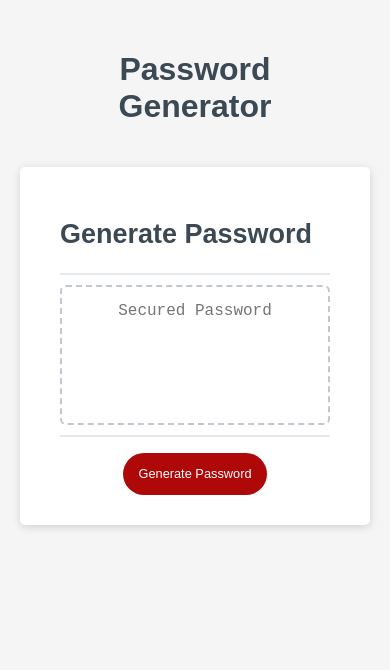
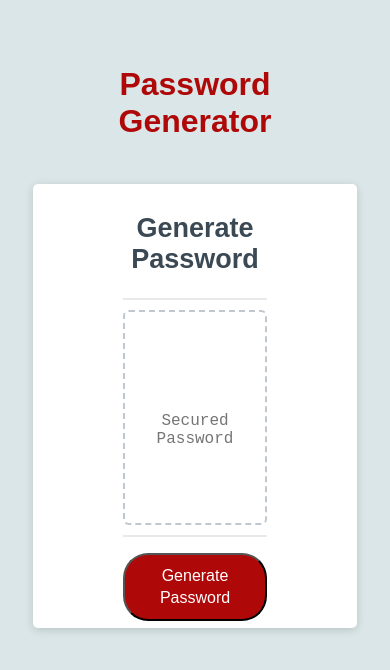
Before and after one commit to Bermejo246/3rd-Challange, a plain HTML site: page index.html in a window 390 px wide. Drawn offline with Linux system fonts and the light colour scheme.

Commit message:
new changes

```diff
--- a/script.js
+++ b/script.js
@@ -1,16 +1,16 @@
 function init() {
-  var passLength = prompt('How long of a password?');
+  var passLength = prompt('How long would you like the password?');
     console.log(passLength);
 
     if(!passLength) return;
 
     if (passLength > 128){
-      alert("Error: The length is too long");
+      alert("Error: Length is too long");
         return init();
       }
 
       if (passLength < 8){
-      alert("Error: The length is too short");
+      alert("Error: Length is too short");
       return init();
     }
 
@@ -18,10 +18,11 @@ function init() {
     var temp = "";
     var password = "";
     var alpha = "abcdefghijklmnopqrstuvwxyz";
-    var numbers = confirm("Do you want numbers in your password?");
-    var upper = confirm("Do you want uppercase letters in your password?");
-    var lower = confirm("Do you want lowercase letters in your password");
-    var special = confirm("Do you want special characters in your password?");
+    var numbers = confirm("Numbers in your password?");
+    var lower = confirm("Lowercase letters in your password");
+    var special = confirm("Special characters in your password?");
+    var upper = confirm("Uppercase letters in your password?");
+
 
 
     if (numbers) temp+="0123456789";
--- a/style.css
+++ b/style.css
@@ -1,40 +1,53 @@
 *,
 *::before,
+
 *::after {
   box-sizing: border-box;
 }
 
 html,
+
 body,
 .wrapper {
+
+  padding: 3;
   height: 100%;
-  margin: 0;
-  padding: 0;
+  margin: 3;
+
 }
 
 
 header {
+
   text-align: center;
-  padding: 20px;
-  padding-top: 0px;
-  color: hsl(206, 17%, 28%);
+  padding: 22px;
+  padding-top: 2px;
+  color: hsl(360, 91%, 36%);
+
 }
 
 
 body {
+
+  text-align: center;
+  background-color: whitesmoke;
   font-family: sans-serif;
-  background-color: whitesmoke;
+  background-color: rgb(218, 230, 231);
+
 }
 
 .wrapper {
-  padding-top: 30px;
-  padding-left: 20px;
-  padding-right: 20px;
+
+  padding-right: 25px;
+  padding-top: 35px;
+  padding-left: 25px;
+
 }
 
 
 
 .card {
+
   background-color: hsl(0, 0%, 100%);
   border-radius: 5px;
   border-width: 1px;
@@ -43,43 +56,57 @@ body {
   font-size: 18px;
   margin: 0 auto;
   max-width: 800px;
-  padding: 30px 40px;
+  padding: 7px 90px;
+
 }
 
 .card-header::after {
+
   content: " ";
   display: block;
   width: 100%;
   background: #e7e9eb;
   height: 2px;
   text-align: center
+
 }
 
 .card-footer {
+
   text-align: center;
+  color:beige;
+
 }
 
 .card-body {
+
   min-height: 100px;
+color:beige;
 }
 
 
 .card-footer::before {
+
   content: " ";
   display: block;
   width: 100%;
   background: #e7e9eb;
   height: 2px;
+  color:beige;
 }
 
 .card-footer::after {
+
   content: " ";
   display: block;
   clear: both;
+  color:beige;
+
 }
 
 .btn {
-  border: none;
+
+
   background-color: hsl(360, 91%, 36%);
   border-radius: 25px;
   box-shadow: rgba(0, 0, 0, 0.1) 0px 1px 6px 0px rgba(0, 0, 0, 0.2) 0px 1px 1px
@@ -94,26 +121,27 @@ body {
   cursor: pointer;
 }
 
-.float-right {
-  float: right;
+.btn:hover {
+  background-color: greenyellow;
+  color:red
 }
 
 button[disabled] {
+
   cursor: default;
   background: #c0c7cf;
+
 }
 
 
 #password {
 
-  border: none;
+
   display: block;
   width: 100%;
-  -webkit-appearance: none;
-  -moz-appearance: none;
   appearance: none;
-  padding-top: 15px;
-  padding-bottom: 85px;
+  padding-top: 100px;
+  padding-bottom: 75px;
   padding-left: 15px;
   padding-right: 15px;
   font-size: 1.2rem;
@@ -124,10 +152,11 @@ button[disabled] {
   text-align: center;
   margin-top: 10px;
   margin-bottom: 10px;
-
+  color: hsl(360, 91%, 36%);
 }
 
 @media (max-width: 690px) {
+
   .btn {
     padding: 10px 15px;
     font-size: 1rem;
@@ -136,12 +165,8 @@ button[disabled] {
   }
 
   #password {
+
     font-size: 1rem;
+
   }
 }
-
-@media (max-width: 500px) {
-  .btn {
-    font-size: 0.8rem;
-  }
-}
```
